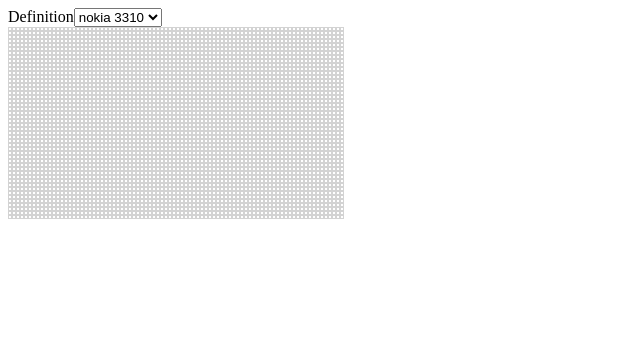
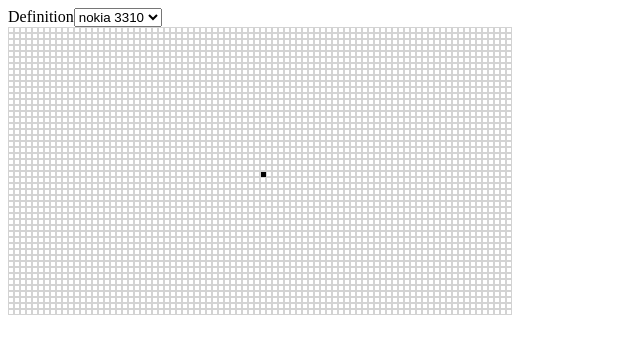
Before and after one commit to MadeWilson/SnakeSnack, a React app: page / in a window 1280 px wide. Shown: the top 354 px of the page, without its empty margins (0-640 px from the left). Built offline with nearby package versions, Linux system fonts and the light colour scheme.

Commit message:
display snake on grid

```diff
--- a/src/components/smart/Cell/index.js
+++ b/src/components/smart/Cell/index.js
@@ -1,7 +1,12 @@
 import {connect} from 'react-redux'
 import Cell from 'components/smart/Cell/presentational'
 
-const mapStateToProps = (state) => ({})
+const mapStateToProps = (state) => ({
+    snake: {
+        currentPosition: state.snake.currentPosition,
+        direction: state.snake.direction
+    }
+})
 
 const mapDispatchToProps = (dispatch) => ({})
 
--- a/src/components/smart/Cell/presentational.js
+++ b/src/components/smart/Cell/presentational.js
@@ -1,9 +1,10 @@
 import React, {PureComponent} from 'react'
+import Snake from 'components/smart/Snake'
 
 const stylize = (props, state) => ({
     cell: {
-        height: '2px',
-        width: '2px',
+        height: '4px',
+        width: '4px',
         border: 'thin solid lightgrey'
     }
 })
@@ -16,7 +17,9 @@
 
     render() {
         return (
-            <div id={this.props.coordonate} style={stylize(this.props).cell}></div>
+            <div id={this.props.coordonate} style={stylize(this.props).cell}>
+                {(this.props.coordonate == this.props.snake.currentPosition)? <Snake/> : ""}
+            </div>
         )
     }
 }
--- a/src/components/smart/Grid/index.js
+++ b/src/components/smart/Grid/index.js
@@ -2,8 +2,10 @@
 import Grid from 'components/smart/Grid/presentational'
 
 const mapStateToProps = (state) => ({
-    definitions: state.parameters.definitions,
-    activeDefinition: state.parameters.activeDefinition
+    parameters: {
+        definitions: state.parameters.definitions,
+        activeDefinition: state.parameters.activeDefinition
+    },
 })
 
 const mapDispatchToProps = (dispatch) => ({})
--- a/src/components/smart/Grid/presentational.js
+++ b/src/components/smart/Grid/presentational.js
@@ -1,6 +1,7 @@
 import React, {PureComponent} from 'react'
 import PropTypes from 'prop-types'
-import Cell from 'components/smart/Cell/index'
+import Cell from 'components/smart/Cell'
+import Snake from "components/smart/Snake"
 
 const styles = {
     row: {display: "flex"}
@@ -15,8 +16,8 @@
     }
 
     handleDimension() {
-        this.props.definitions.map((value) => {
-            if (value.id == this.props.activeDefinition) {
+        this.props.parameters.definitions.map((value) => {
+            if (value.id == this.props.parameters.activeDefinition) {
                 this.dimension = ({"rows": value.height, "columns": value.width})
             }
         })
--- /dev/null
+++ b/src/components/smart/Snake/index.js
@@ -0,0 +1,11 @@
+import {connect} from 'react-redux'
+import Snake from 'components/smart/Snake/presentationnal'
+
+const mapStateToProps = (state) => ({
+    currentPosition: state.snake.currentPosition,
+    direction: state.snake.direction
+})
+
+const mapDispatchToProps = (dispatch) => ({})
+
+export default connect(mapStateToProps, mapDispatchToProps)(Snake)
--- /dev/null
+++ b/src/components/smart/Snake/presentationnal.js
@@ -0,0 +1,26 @@
+import React, { PureComponent } from 'react'
+
+const styles = {
+    snake: {
+        width: "100%",
+        height: "100%",
+        backgroundColor: "black",
+        border: 'thin solid black'
+    }
+}
+
+class Snake extends PureComponent {
+
+    constructor(props) {
+        super(props)
+    }
+
+    render() {
+        return (
+            <div id="snake-head" position={this.props.currentPosition} direction={this.props.direction} style={styles.snake}>
+            </div>
+        )
+    }
+}
+
+export default Snake
--- a/src/store/ducks/snake.js
+++ b/src/store/ducks/snake.js
@@ -2,7 +2,8 @@
 
 // Reducer
 const initial = {
-
+    currentPosition: "24-42",
+    direction: "left"
 }
 
 export default function reducer(state = initial, action = {}) {
```
